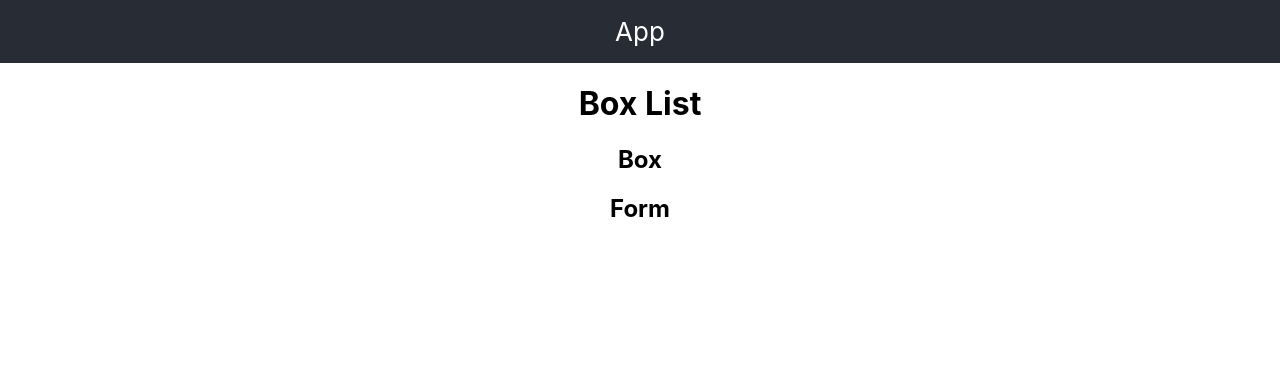
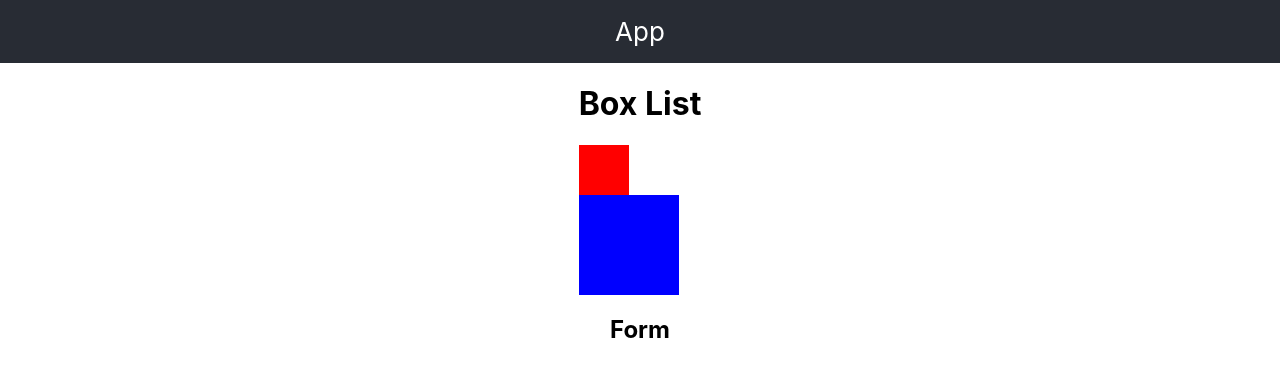
Before and after one commit to Rajayne/CRAForms, a React (Create React App) app: page / in a window 1280 px wide. Shown: the top 376 px of the page. Built offline with nearby package versions, Linux system fonts and the light colour scheme.

Commit message:
Create color, height, and width props for Box component

```diff
--- a/src/App.js
+++ b/src/App.js
@@ -5,9 +5,9 @@ function App() {
   return (
     <div className="App">
       <header className="App-header">App</header>
-      <body className="App-content">
+      <div className="App-content">
         <BoxList />
-      </body>
+      </div>
     </div>
   );
 }
--- a/src/ColorBox/Box.js
+++ b/src/ColorBox/Box.js
@@ -1,9 +1,9 @@
 import React from "react";
 
-const Box = () => {
+const Box = ({ color, h, w }) => {
   return (
     <div>
-      <h2>Box</h2>
+      <div style={{ backgroundColor: color, height: h, width: w }}></div>
     </div>
   );
 };
--- a/src/ColorBox/BoxList.js
+++ b/src/ColorBox/BoxList.js
@@ -1,12 +1,19 @@
-import React from "react";
+import React, { useState } from "react";
 import Box from "./Box";
 import NewBoxForm from "./NewBoxForm";
 
 const BoxList = () => {
+  const initialState = [
+    { color: "red", h: "50px", w: "50px" },
+    { color: "blue", h: "100px", w: "100px" },
+  ];
+  const [boxes, setBoxes] = useState(initialState);
   return (
     <div>
       <h1>Box List</h1>
-      <Box />
+      {boxes.map((box) => (
+        <Box color={box.color} h={box.h} w={box.w} />
+      ))}
       <NewBoxForm />
     </div>
   );
```
